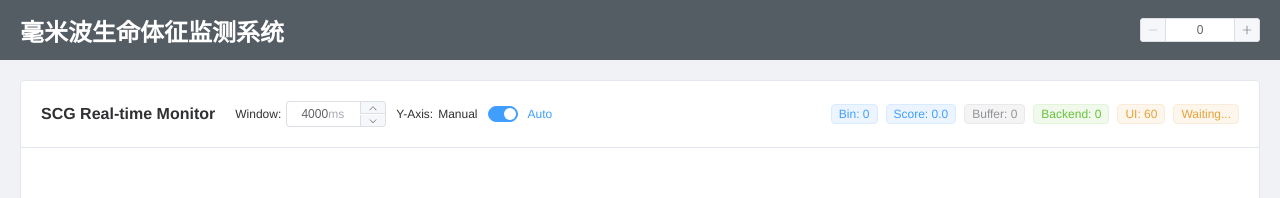
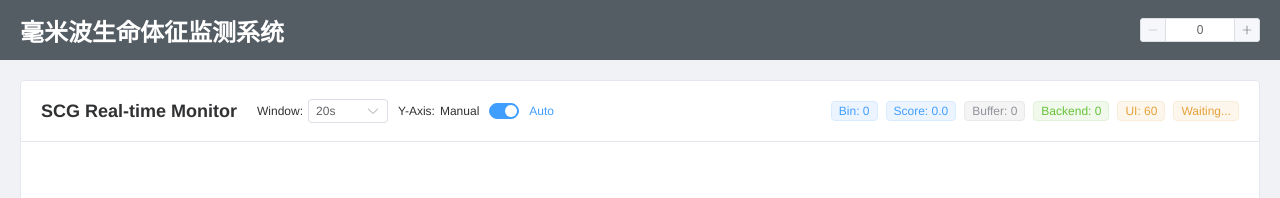
Before and after one commit to PINKCONCRETE/Millimeter-wave-Respiratory-and-Heart-Rate-Monitoring-Device, a Vue app in the folder frontend/: page / in a window 1280 px wide. Shown: the top 198 px of the page. Built offline with nearby package versions, Linux system fonts and the light colour scheme.

Commit message:
feat: scg

```diff
--- a/frontend/src/components/BaseChartCard.vue
+++ /dev/null
@@ -1,128 +0,0 @@
-<template>
-  <el-card class="box-card" shadow="hover" :body-style="{ padding: '0px', flex: 1, display: 'flex', flexDirection: 'column' }">
-    <template #header>
-      <div class="card-header">
-        <div class="header-left">
-            <span class="title">{{ title }}</span>
-        </div>
-        <div class="controls" style="display: flex; align-items: center; gap: 10px; margin-left: 20px;">
-            <div class="control-group">
-                <span style="font-size: 12px; margin-right: 5px;">Window:</span>
-                <el-input-number
-                    v-model="localWindowSize"
-                    size="small"
-                    :step="1000"
-                    :min="1000"
-                    style="width: 100px"
-                    @change="handleWindowChange"
-                    controls-position="right"
-                >
-                    <template #suffix>ms</template>
-                </el-input-number>
-            </div>
-            <div class="control-group" style="display: flex; align-items: center;">
-                <span style="font-size: 12px; margin-right: 5px;">Y-Axis:</span>
-                <el-switch
-                    v-model="localAutoScaleY"
-                    size="small"
-                    active-text="Auto"
-                    inactive-text="Manual"
-                    @change="handleAutoScaleChange"
-                />
-                <div v-if="!localAutoScaleY" style="display: flex; align-items: center; margin-left: 5px;">
-                    <el-input-number v-model="localManualYMin" size="small" :step="0.1" controls-position="right" style="width: 70px" @change="handleRangeChange" />
-                    <span style="margin: 0 5px">-</span>
-                    <el-input-number v-model="localManualYMax" size="small" :step="0.1" controls-position="right" style="width: 70px" @change="handleRangeChange" />
-                </div>
-            </div>
-            <slot name="extra-controls"></slot>
-        </div>
-        <div class="stats" style="margin-left: auto;">
-            <slot name="stats"></slot>
-        </div>
-      </div>
-    </template>
-    <div class="chart-content">
-      <div ref="chartDiv" class="chart-div"></div>
-    </div>
-  </el-card>
-</template>
-
-<script setup lang="ts">
-import { ref, watch, onMounted } from 'vue';
-
-const props = defineProps<{
-  title: string;
-  windowSize: number;
-  autoScaleY: boolean;
-  manualYMin: number;
-  manualYMax: number;
-}>();
-
-const emit = defineEmits<{
-  (e: 'update:windowSize', value: number): void;
-  (e: 'update:autoScaleY', value: boolean): void;
-  (e: 'update:manualYMin', value: number): void;
-  (e: 'update:manualYMax', value: number): void;
-  (e: 'chart-ready', div: HTMLElement): void;
-}>();
-
-const localWindowSize = ref(props.windowSize);
-const localAutoScaleY = ref(props.autoScaleY);
-const localManualYMin = ref(props.manualYMin);
-const localManualYMax = ref(props.manualYMax);
-const chartDiv = ref<HTMLElement | null>(null);
-
-watch(() => props.windowSize, (val) => localWindowSize.value = val);
-watch(() => props.autoScaleY, (val) => localAutoScaleY.value = val);
-watch(() => props.manualYMin, (val) => localManualYMin.value = val);
-watch(() => props.manualYMax, (val) => localManualYMax.value = val);
-
-const handleWindowChange = (val: number) => emit('update:windowSize', val);
-const handleAutoScaleChange = (val: boolean) => emit('update:autoScaleY', val);
-const handleRangeChange = () => {
-    emit('update:manualYMin', localManualYMin.value);
-    emit('update:manualYMax', localManualYMax.value);
-};
-
-onMounted(() => {
-    if (chartDiv.value) {
-        emit('chart-ready', chartDiv.value);
-    }
-});
-</script>
-
-<style scoped>
-.box-card {
-  height: 100%;
-  display: flex;
-  flex-direction: column;
-}
-.card-header {
-  display: flex;
-  justify-content: space-between;
-  align-items: center;
-  height: 30px;
-}
-.header-left {
-  display: flex;
-  align-items: center;
-}
-.title {
-  font-weight: bold;
-  font-size: 16px;
-}
-.chart-content {
-  flex: 1;
-  min-height: 0;
-  position: relative;
-}
-.chart-div {
-  width: 100%;
-  height: 100%;
-}
-.stats {
-    display: flex;
-    align-items: center;
-}
-</style>
--- a/frontend/src/components/SCGCard.vue
+++ b/frontend/src/components/SCGCard.vue
@@ -1,40 +1,61 @@
 <template>
-  <BaseChartCard
-    title="SCG Real-time Monitor"
-    :window-size="windowSize"
-    :auto-scale-y="autoScaleY"
-    :manual-y-min="manualYMin"
-    :manual-y-max="manualYMax"
-    @update:window-size="windowSize = $event"
-    @update:auto-scale-y="autoScaleY = $event"
-    @update:manual-y-min="manualYMin = $event"
-    @update:manual-y-max="manualYMax = $event"
-    @chart-ready="initChart"
-  >
-    <template #stats>
+  <el-card class="box-card" shadow="hover" :body-style="{ padding: '0px', flex: 1, display: 'flex', flexDirection: 'column' }">
+    <template #header>
+      <div class="card-header">
+        <div class="header-left">
+            <span class="title">SCG Real-time Monitor</span>
+        </div>
+        <div class="controls" style="display: flex; align-items: center; gap: 10px; margin-left: 20px;">
+            <div class="control-group">
+                <span style="font-size: 12px; margin-right: 5px;">Window:</span>
+                <el-select v-model="windowSize" size="small" style="width: 80px" @change="handleWindowResize">
+                    <el-option label="5s" :value="1000" />
+                    <el-option label="10s" :value="2000" />
+                    <el-option label="20s" :value="4000" />
+                    <el-option label="40s" :value="8000" />
+                </el-select>
+            </div>
+            <div class="control-group" style="display: flex; align-items: center;">
+                <span style="font-size: 12px; margin-right: 5px;">Y-Axis:</span>
+                <el-switch
+                    v-model="autoScaleY"
+                    size="small"
+                    active-text="Auto"
+                    inactive-text="Manual"
+                />
+                <div v-if="!autoScaleY" style="display: flex; align-items: center; margin-left: 5px;">
+                    <el-input-number v-model="manualYMin" size="small" :step="0.1" controls-position="right" style="width: 80px" />
+                    <span style="margin: 0 5px">-</span>
+                    <el-input-number v-model="manualYMax" size="small" :step="0.1" controls-position="right" style="width: 80px" />
+                </div>
+            </div>
+        </div>
+        <div class="stats" style="margin-left: auto;">
             <el-tag size="small" type="primary">Bin: {{ currentBin }}</el-tag>
             <el-tag size="small" type="primary" style="margin-left: 8px">Score: {{ currentScore.toFixed(1) }}</el-tag>
             <el-tag size="small" type="info" style="margin-left: 8px">Buffer: {{ bufferSize }}</el-tag>
             <el-tag size="small" type="success" style="margin-left: 8px">Backend: {{ fps }}</el-tag>
             <el-tag size="small" type="warning" style="margin-left: 8px">UI: {{ uiFps }}</el-tag>
             <el-tag size="small" :type="status === 'Active' ? 'success' : 'warning'" style="margin-left: 8px">{{ status }}</el-tag>
+        </div>
+      </div>
     </template>
-    <template #extra-controls>
-        <!-- Any extra controls for SCG specific? None for now -->
-    </template>
-  </BaseChartCard>
+    <div class="chart-content">
+      <div ref="chartRef" class="chart-div"></div>
+    </div>
+  </el-card>
 </template>
 
 <script setup lang="ts">
 import { ref, onMounted, onUnmounted, watch } from 'vue';
 import * as echarts from 'echarts';
 import { setupIPCListeners, type SCGData, type FPSData } from '../utils/ipc';
-import BaseChartCard from './BaseChartCard.vue';
 
 const props = defineProps<{
   isInBed: boolean
 }>();
 
+const chartRef = ref<HTMLElement | null>(null);
 let chartInstance: echarts.ECharts | null = null;
 const fps = ref(0);
 const uiFps = ref(0);
@@ -50,16 +71,17 @@ const manualYMin = ref(-1.0);
 const manualYMax = ref(1.0);
 
 // Performance optimization: Render loop variables
-const BUFFER_LIMIT = 10000;
-let dataBuffer: number[] = [];
-let pendingData: number[] = [];
+const BUFFER_LIMIT = 10000; // Keep more data in buffer than displayed
+let dataBuffer: number[] = []; // Circular buffer for display
+let pendingData: number[] = []; // Temporary buffer for incoming data
 let animationFrameId: number | null = null;
 let lastUiFpsTime = Date.now();
 let uiFrameCount = 0;
 let hasNewData = false;
 
-const initChart = (div: HTMLElement) => {
-    chartInstance = echarts.init(div);
+const initChart = () => {
+  if (chartRef.value) {
+    chartInstance = echarts.init(chartRef.value);
     chartInstance.setOption({
       grid: { top: 30, right: 20, bottom: 20, left: 50 },
       tooltip: { trigger: 'axis' },
@@ -91,16 +113,18 @@ const initChart = (div: HTMLElement) => {
       }],
       animation: false
     });
+  }
 };
 
-// Watch window size to update chart
-watch(windowSize, (newVal) => {
+const handleWindowResize = () => {
+    // Reset or adjust chart if needed when window size changes
+    // Usually renderLoop will handle it, but we might want to update xAxis max immediately
     if (chartInstance) {
         chartInstance.setOption({
-            xAxis: { max: newVal }
+            xAxis: { max: windowSize.value }
         });
     }
-});
+};
 
 const renderLoop = () => {
   const now = Date.now();
@@ -115,19 +139,23 @@ const renderLoop = () => {
   // Process pending data
   if (pendingData.length > 0) {
       hasNewData = true;
+      // Append pending data to buffer
       dataBuffer.push(...pendingData);
-      pendingData = [];
+      pendingData = []; // Clear pending buffer
 
+      // Maintain buffer limit (keep enough history)
       if (dataBuffer.length > BUFFER_LIMIT) {
           dataBuffer = dataBuffer.slice(dataBuffer.length - BUFFER_LIMIT);
       }
+
       bufferSize.value = dataBuffer.length;
   }
 
-  if ((hasNewData || !autoScaleY.value) && chartInstance) {
+  if ((hasNewData || !autoScaleY.value) && chartInstance) { // Also update if Y-axis mode changes (implied by reactivity or check)
     if (!props.isInBed) {
          // Handle in watcher
     } else {
+        // Slice data for display based on windowSize
         const displayData = dataBuffer.slice(-windowSize.value);
         const xData = Array.from({ length: displayData.length }, (_, i) => i);
 
@@ -163,18 +191,27 @@ const updateChart = (value: number) => {
 const handleResize = () => chartInstance?.resize();
 
 onMounted(() => {
+  initChart();
   window.addEventListener('resize', handleResize);
+
+  // Start render loop
   renderLoop();
 
   setupIPCListeners({
     onSCG: (data: SCGData) => {
+      // Handle incremental updates
       if (typeof data.scg_value === 'number') {
           updateChart(data.scg_value);
           status.value = 'Active';
           if (data.max_bin !== undefined) currentBin.value = data.max_bin;
           if (data.score !== undefined) currentScore.value = data.score;
       }
+      // Fallback for legacy full waveform (though backend is updated)
       else if (data.scg_waveform && data.scg_waveform.length > 0) {
+          // If we receive a full waveform, we might just take the last point?
+          // Or if it's the first frame, take all?
+          // For safety, let's just take the last point if we are in incremental mode.
+          // But wait, if backend sends full array every time, taking last point is correct for incremental display.
           updateChart(data.scg_waveform[data.scg_waveform.length - 1]);
           status.value = 'Active';
           if (data.max_bin !== undefined) currentBin.value = data.max_bin;
@@ -206,3 +243,12 @@ watch(() => props.isInBed, (newVal) => {
     }
 });
 </script>
+
+<style scoped>
+.box-card { height: 100%; display: flex; flex-direction: column; }
+.card-header { display: flex; justify-content: space-between; align-items: center; }
+.title { font-weight: bold; font-size: 18px; }
+.chart-content { flex: 1; min-height: 0; padding: 10px; }
+.chart-div { width: 100%; height: 100%; }
+.stats { display: flex; align-items: center; }
+</style>
```
Lines whose indentation alone changed are shown as unchanged.
